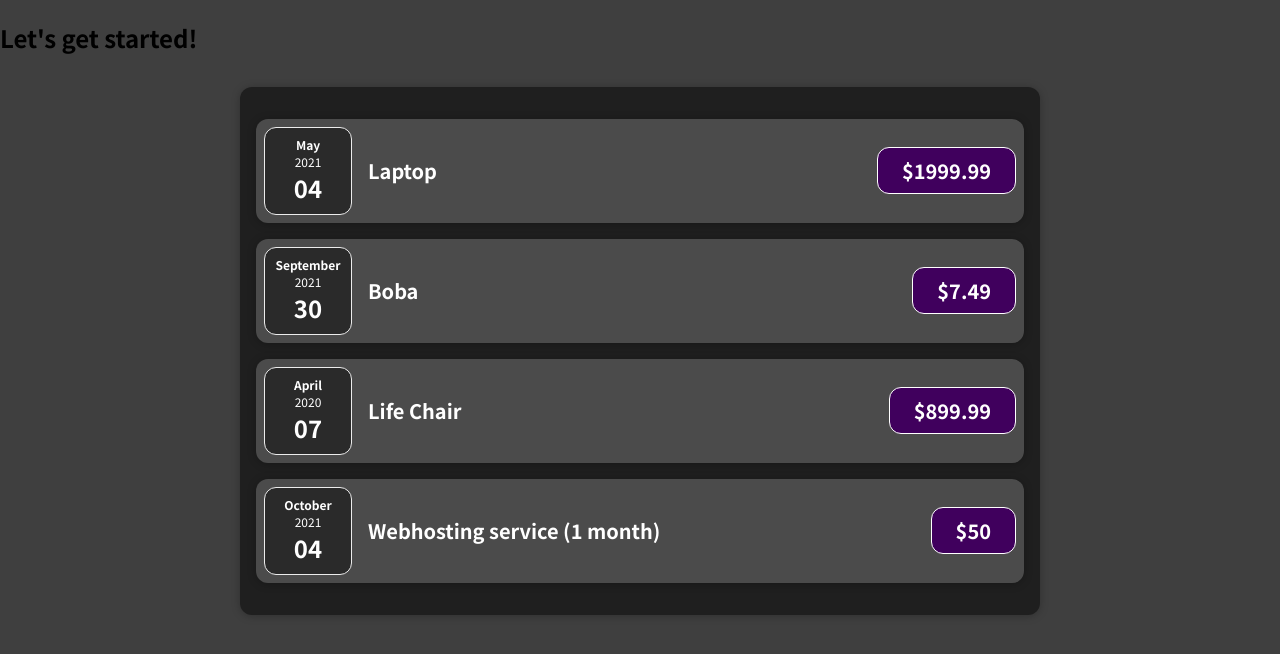
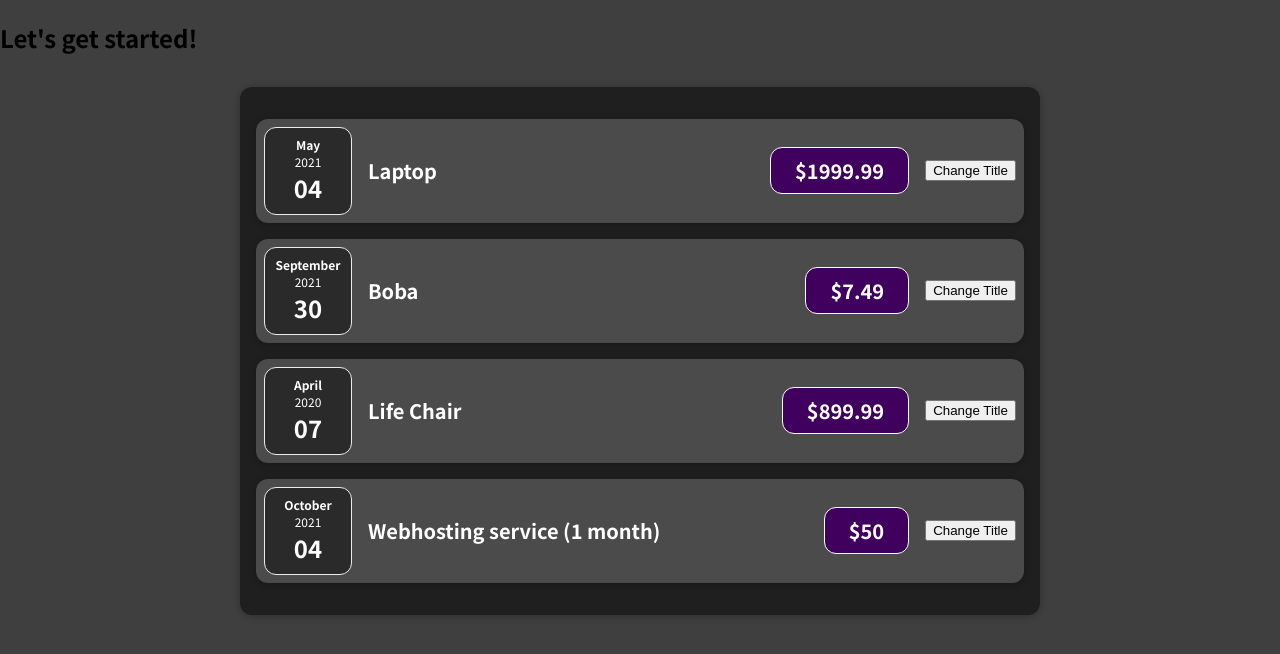
Before and after one commit to jespy3/react-complete-guide, a JavaScript app: page / in a window 1280 px wide. Shown: the top 654 px of the page. Built offline with nearby package versions, Linux system fonts and the light colour scheme.

Commit message:
created an event handler for an onclick button

```diff
--- a/src/components/ExpenseItem.js
+++ b/src/components/ExpenseItem.js
@@ -3,13 +3,18 @@ import Card from './Card';
 
 import './ExpenseItem.css';
 
-function ExpenseItem(props) {
+const ExpenseItem = (props) => {
+    const clickHandler = () => {
+        console.log('Clicked!!');
+    };
+
     return (
         <Card className="expense-item">
             <ExpenseDate date={props.date}/>
             <div className="expense-item__description">
                 <h2>{props.title}</h2>
                 <div className="expense-item__price">${props.amount}</div>
+                <button onClick={clickHandler}>Change Title</button>
             </div>
         </Card>
     )
```
